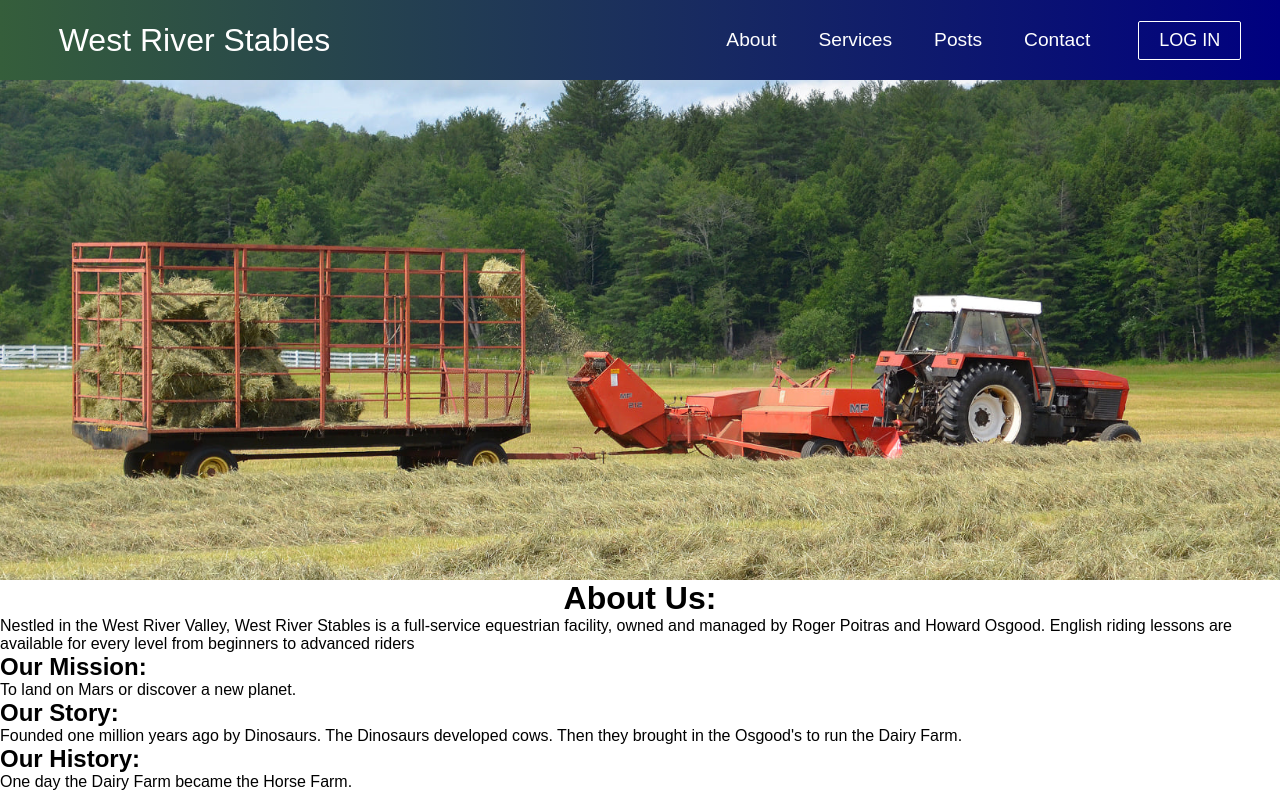
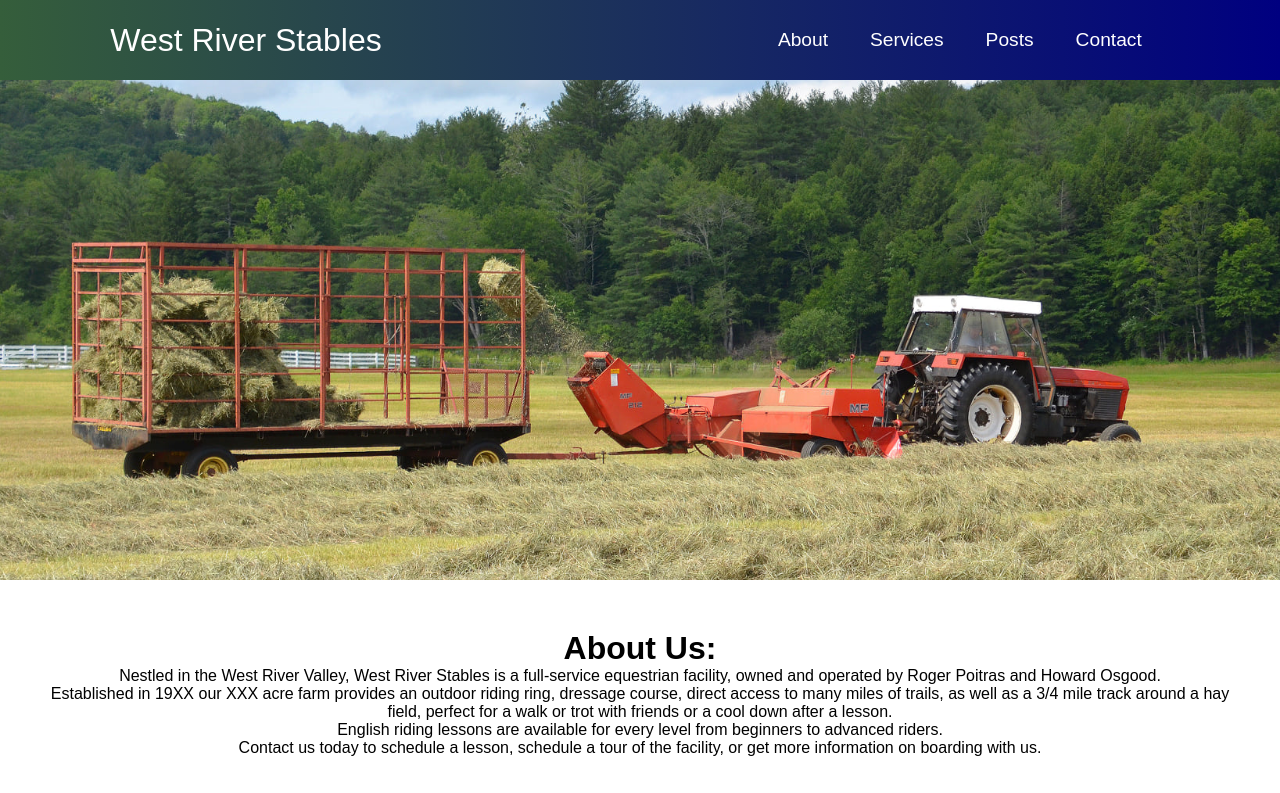
Before and after one commit to jrog20/wrs-website-react, a React (Create React App) app: page /about in a window 1280 px wide. Shown: the top 793 px of the page. Built offline with nearby package versions, Linux system fonts and the light colour scheme; no server answers.

Commit message:
Update text

```diff
--- a/src/App.css
+++ b/src/App.css
@@ -66,3 +66,8 @@
 .contact-image {
   background-image: url('assets/images/youngstudentshowing.jpeg');
 }
+
+.text-container {
+  padding: 50px;
+  text-align: center;
+}
--- a/src/components/About.js
+++ b/src/components/About.js
@@ -6,10 +6,22 @@ function About() {
     <>
       <div className='background-image about-image'>
       </div>
-      <div>
+      <div className='text-container'>
         <h1>About Us:</h1>
-        <p>Nestled in the West River Valley, West River Stables is a full-service equestrian facility, owned and managed by Roger Poitras and Howard Osgood. English riding lessons are available for every level from beginners to advanced riders</p>
-        <h2>Our Mission:</h2>
+        <p>Nestled in the West River Valley, West River Stables is a full-service
+        equestrian facility, owned and operated by Roger Poitras and Howard Osgood.</p>
+
+        <p>Established in 19XX our XXX acre farm provides an outdoor riding ring, dressage course,
+        direct access to many miles of trails, as well as a 3/4 mile track around a hay field,
+        perfect for a walk or trot with friends or a cool down after a lesson.</p>
+
+        <p>English riding lessons are available for every level from beginners to
+        advanced riders.</p>
+
+        <p>Contact us today to schedule a lesson, schedule a tour of the facility,
+        or get more information on boarding with us.</p>
+
+        {/* <h2>Our Mission:</h2>
         <p>To land on Mars or discover a new planet.</p>
       </div>
       <div>
@@ -24,7 +36,7 @@ function About() {
         <h2>Bios:</h2>
         <p>Howard was born and raised on the farm, raised by the Dinosaurs. They taught him how to be one of the best hayers around.</p>
         <p>Roger was born in a snowstorm in Canada. As a baby he sledded down from Canada to Westminster, VT. Then in the Spring he rode his horse to Brookline, VT.</p>
-        {/* <Bios /> */}
+        <Bios /> */}
       </div>
     </>
   );
--- a/src/components/NavBar.js
+++ b/src/components/NavBar.js
@@ -83,7 +83,7 @@ function Navbar() {
               </Link>
             </li>
           </ul>
-          {button && <Button buttonStyle='btn--outline'>LOG IN</Button>}
+          {/* {button && <Button buttonStyle='btn--outline'>LOG IN</Button>} */}
         </div>
       </nav>
     </>
```
